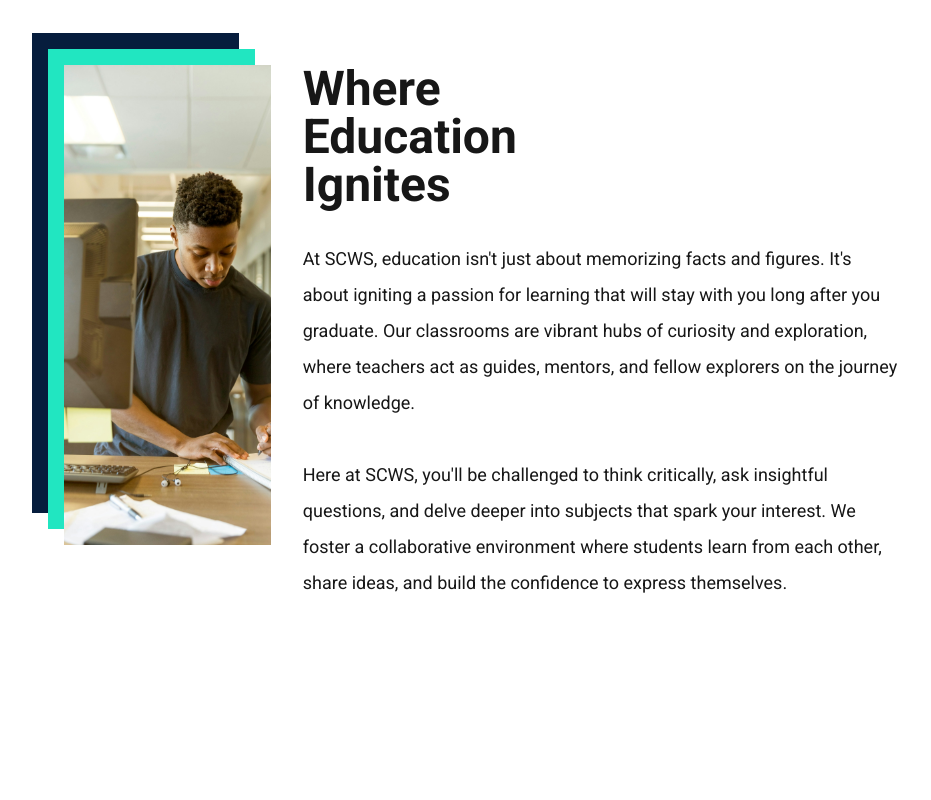
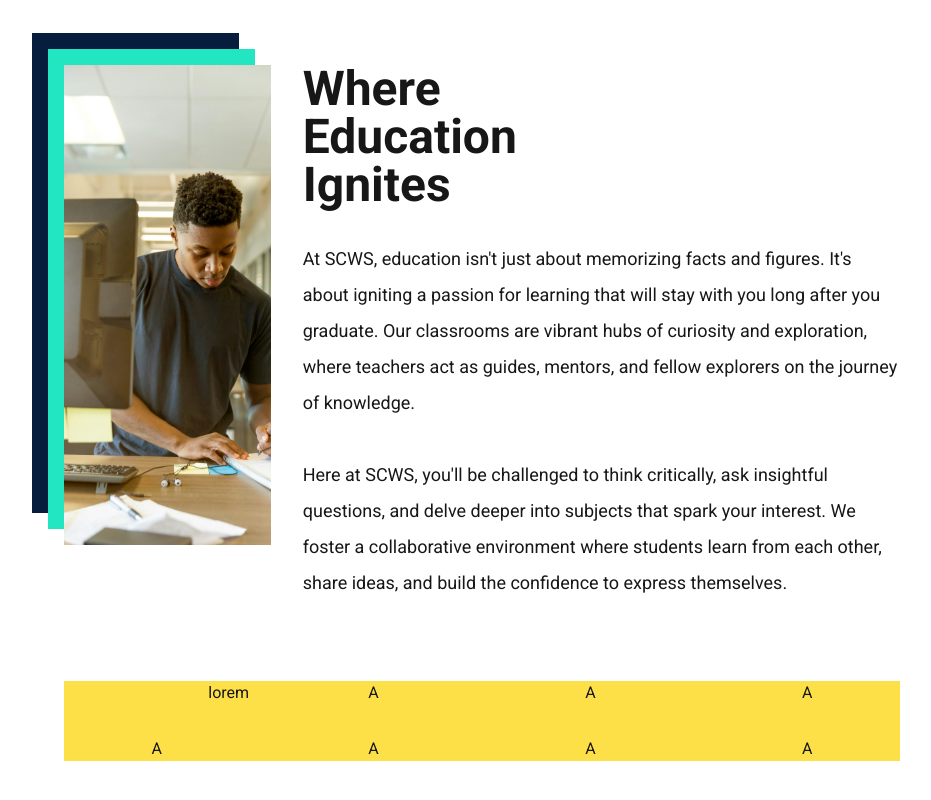
Before and after one commit to anggakharisma/scws, a Next.js app: page / in a window 1280 px wide. Shown: the part 714-1514 px from the top of the page, without its empty margins (158-1089 px from the left). Built offline with nearby package versions, Linux system fonts and the light colour scheme.

Commit message:
chore: some adjustment

```diff
--- a/src/app/components/Navbar.tsx
+++ b/src/app/components/Navbar.tsx
@@ -5,7 +5,7 @@ export default function Navbar() {
     <header className="w-full py-4 flex shadow-md">
       <div className="w-full md:w-10/12 mx-auto flex items-center justify-between gap-8 py-0 px-8 lg:px-16">
         <Link href="/"><h1 className="text-3xl font-bold text-primary">SCWS</h1></Link>
-        <ul className="w-1/2 self-center items-center justify-self-center md:flex justify-between p-4 px-8 hidden">
+        <ul className="w-1/2 self-center items-center justify-self-center lg:flex justify-between p-4 px-8 hidden">
           <Link href="/">Home</Link>
           <Link href="/">Contact</Link>
           <Link href="/">About Us</Link>
--- a/src/app/page.tsx
+++ b/src/app/page.tsx
@@ -3,15 +3,15 @@ import Ignite from '@/app/assets/images/ignites.jpg';
 import Image from 'next/image';
 export default function Home() {
   return (
-    <div className="max-w-max w-full md:w-10/12 px-4 p-2 lg:px-8 mx-auto">
-      <div className="bg-primary lg:pl-10 pb-10 md:pb-0 flex flex-col-reverse md:flex-row justify-between rounded-2xl relative mb-40">
+    <div className="max-w-max w-full lg:w-10/12 px-4 p-2 lg:px-8 mx-auto">
+      <div className="bg-primary lg:pl-10 pb-10 lg:pb-0 flex flex-col-reverse lg:flex-row justify-between rounded-2xl relative mb-40">
         <div className="w-full h-full rounded-3xl absolute bg-secondary left-0 -top-[10px] -z-10"></div>
-        <div className="flex flex-col w-5/6 mt-8 md:w-1/3 justify-center mx-auto">
-          <h1 className="text-[#171717] text-3xl md:text-5xl md:leading-[4rem] font-bold w-5/6">Building Strong Mind Strong Community</h1>
+        <div className="flex flex-col w-5/6 mt-8 lg:w-1/3 justify-center mx-auto">
+          <h1 className="text-[#171717] text-3xl lg:text-5xl lg:leading-[4rem] font-bold w-5/6">Building Strong Mind Strong Community</h1>
           <button className='bg-[#061D3D] text-white rounded-xl p-6 py-2 text-left self-start my-4'>Enroll Now</button>
         </div>
         <Image className='rounded-[20px]' src={Hero} alt='hero images with students talking as discussing lesson' />
-        <div className='absolute shadow-md -bottom-[4rem] md:-bottom-10 md:left-20 flex left-[50%] -translate-x-1/2 md:translate-x-0'>
+        <div className='absolute shadow-lg -bottom-[4rem] lg:-bottom-14 lg:left-20 flex left-[50%] -translate-x-1/2 lg:translate-x-0'>
           {
             [
               {
@@ -27,7 +27,7 @@ export default function Home() {
                 title: "Courses"
               }
             ].map((item, id) => {
-              return <div key={id} className='md:flex flex-col items-center bg-white p-4 md:p-6'>
+              return <div key={id} className='lg:flex flex-col items-center bg-white p-4 lg:p-6'>
                 <h3 className='font-bold'>{item.count}</h3>
                 <p>{item.title}</p>
               </div>
@@ -37,7 +37,7 @@ export default function Home() {
       </div>
 
 
-      <div className='mt-24 flex flex-col md:flex-row gap-8 w-10/12 mx-auto mb-80'>
+      <div className='mt-24 flex flex-col lg:flex-row gap-8 w-10/12 mx-auto mb-12'>
         <div className='bg-red-400 w-full h-[480px] relative'>
           <div className='absolute w-full h-full -top-4 -left-4 bg-primary'></div>
           <div className='absolute w-full h-full -top-8 -left-8 bg-secondary -z-10'></div>
@@ -48,13 +48,27 @@ export default function Home() {
             alt="ignites" />
         </div>
         <div className='p-0'>
-          <h1 className='text-4xl md:text-5xl w-full md:w-3/6 font-bold mb-8'>Where Education Ignites</h1>
+          <h1 className='text-4xl lg:text-5xl w-full lg:w-3/6 font-bold mb-8'>Where Education Ignites</h1>
           <p className='mb-8 text-lg leading-loose'>{"At SCWS, education isn't just about memorizing facts and figures. It's about igniting a passion for learning that will stay with you long after you graduate. Our classrooms are vibrant hubs of curiosity and exploration, where teachers act as guides, mentors, and fellow explorers on the journey of knowledge."}<br /><br />
 
             {"Here at SCWS, you'll be challenged to think critically, ask insightful questions, and delve deeper into subjects that spark your interest. We foster a collaborative environment where students learn from each other, share ideas, and build the confidence to express themselves."}
           </p>
+        </div>
+      </div>
 
+
+      <div className='mt-0 gap-8 w-10/12 mx-auto mb-80 grid grid-cols-4 bg-yellow-300 justify-between items-center place-items-center
+      '>
+        <div className='justify-self-end self-end'>
+          <p>lorem</p>
         </div>
+        <p>A</p>
+        <p>A</p>
+        <p>A</p>
+        <p>A</p>
+        <p>A</p>
+        <p>A</p>
+        <p>A</p>
       </div>
     </div>
   )
```
